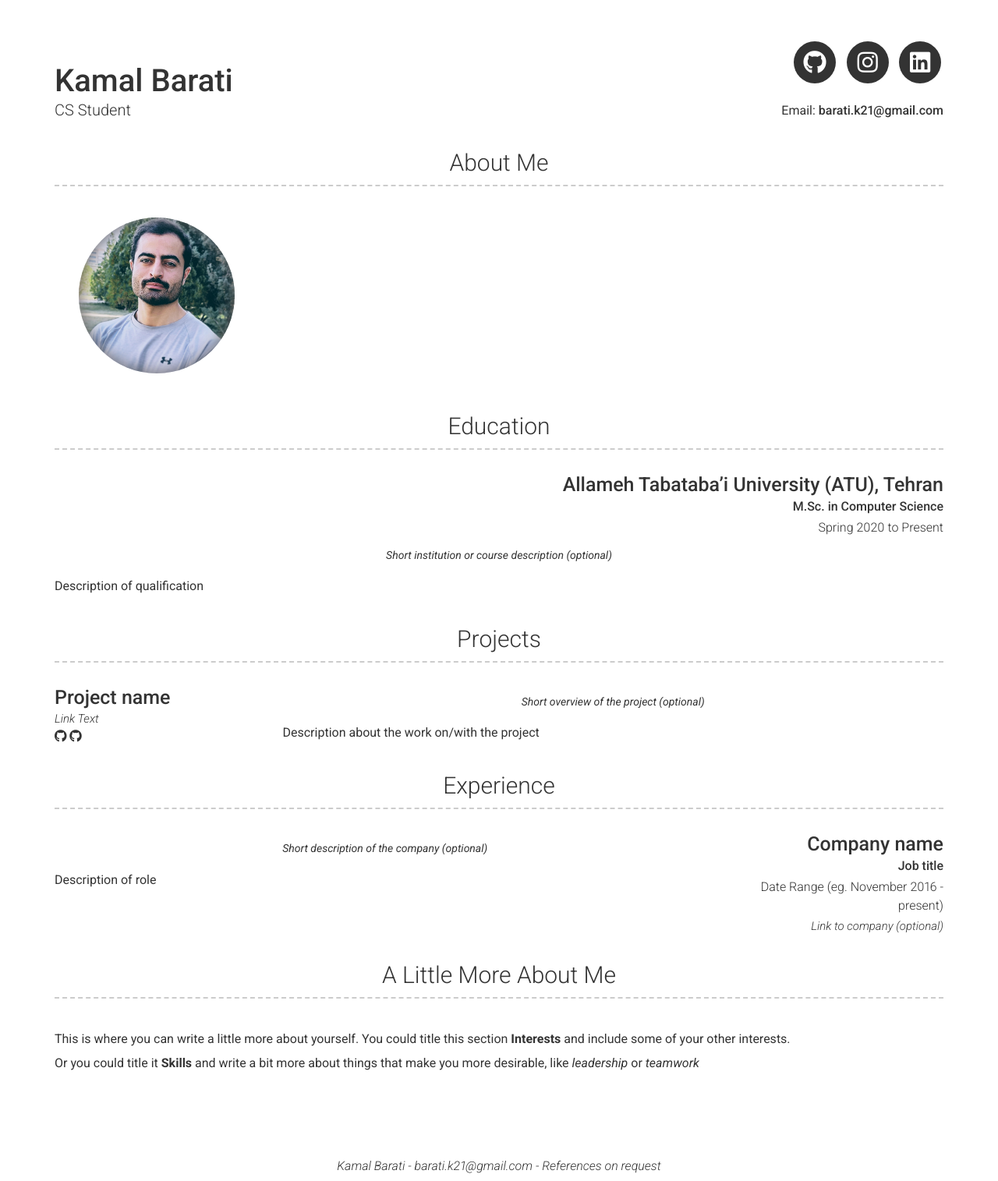
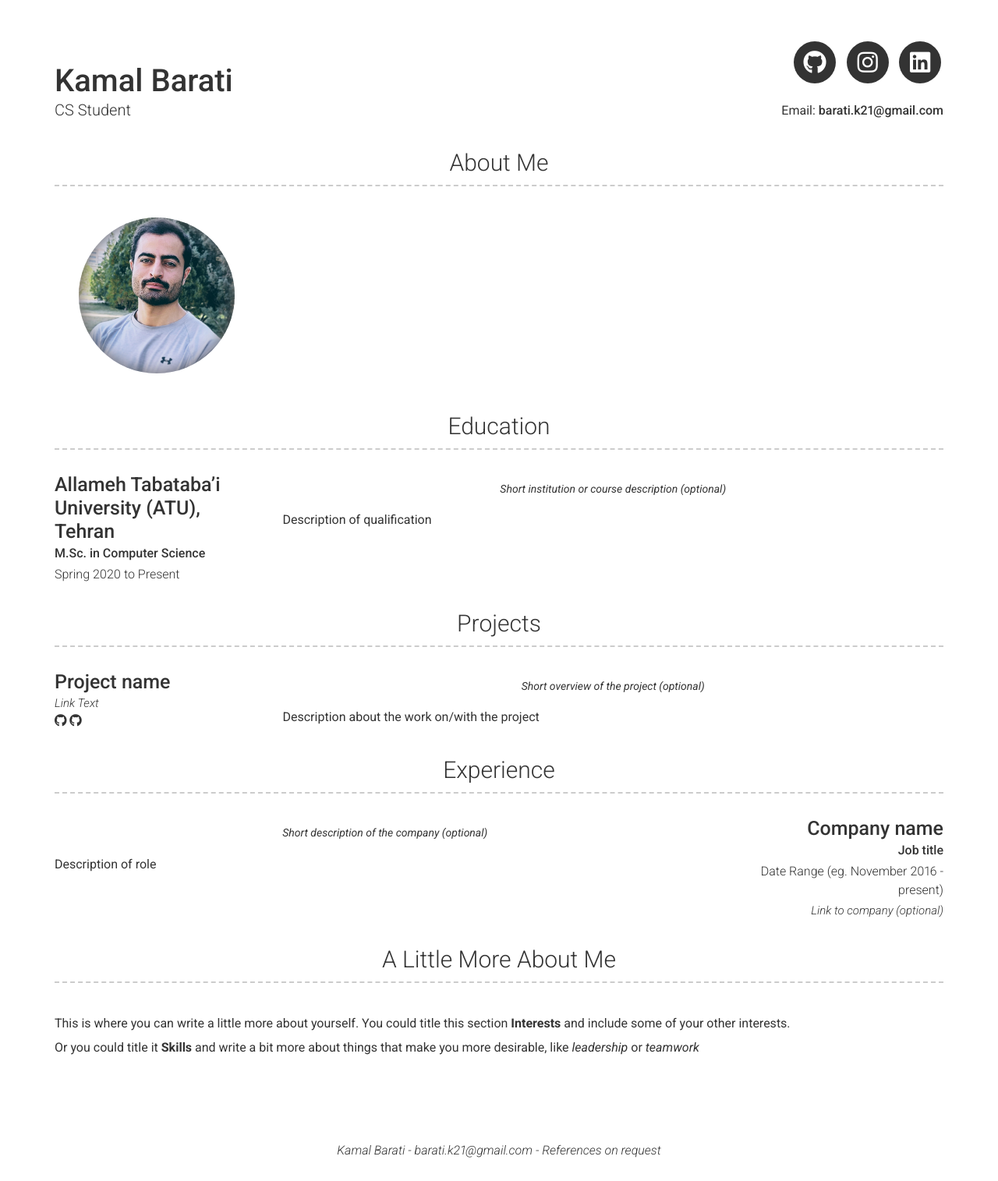
Before and after one commit to ashourzadeh7/ashourzadeh7.github.io, a Jekyll site: the page built from index.md, in a window 1280 px wide. Shown: the whole page at 78% size. Built offline with Jekyll 4.4.1, drawn with Linux system fonts in a browser that asks for light colours; nearby versions of some CDN libraries.

Commit message:
Update _config.yml

```diff
--- a/_config.yml
+++ b/_config.yml
@@ -63,7 +63,7 @@ content:
   - title: Education
     layout: list
     content:
-      - layout: top-right
+      - layout: center
         title: Allameh Tabataba’i University (ATU), Tehran
         sub_title:  M.Sc. in Computer Science
         caption: Spring 2020 to Present
```
